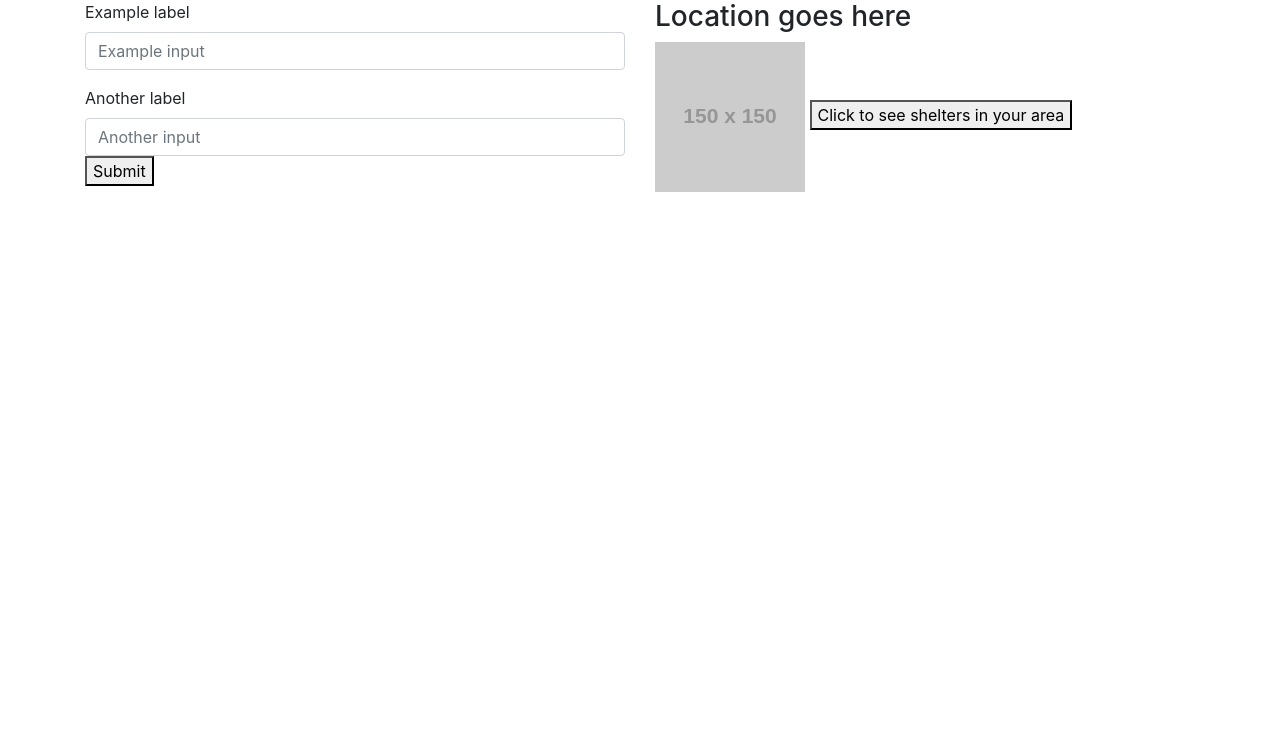
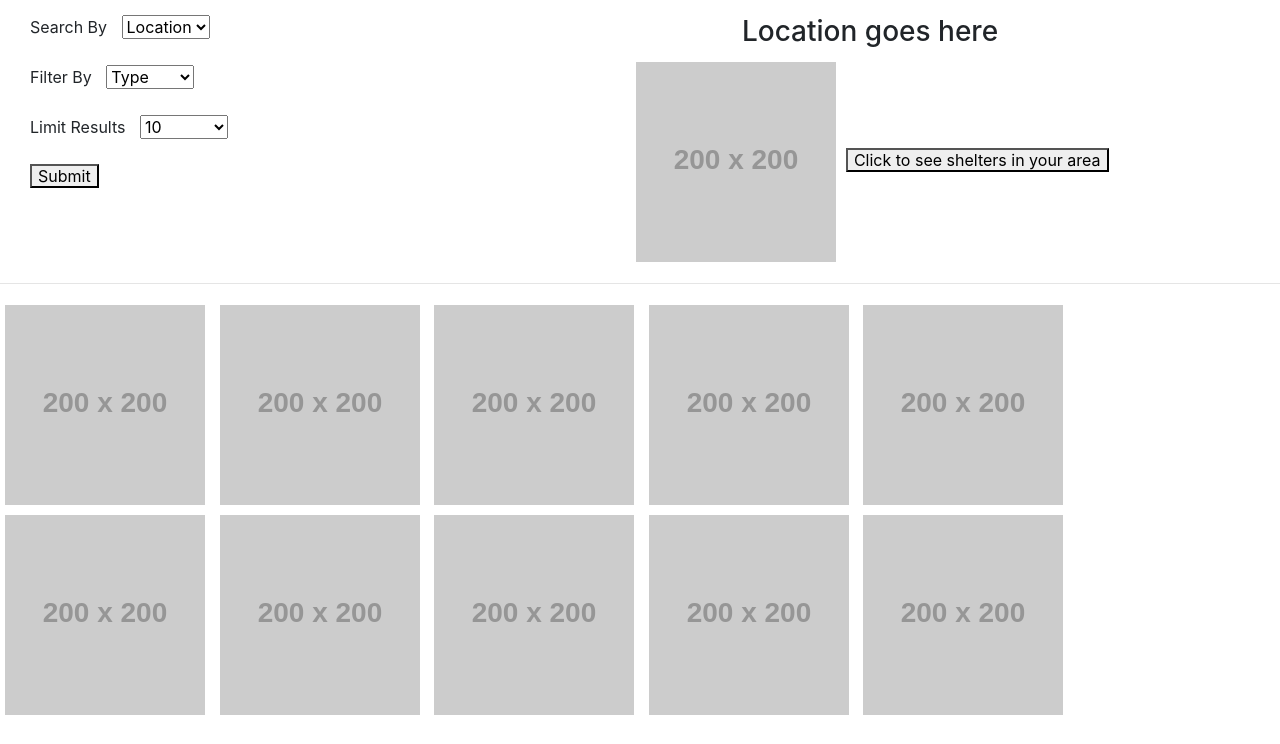
Before and after one commit to joecooler21/Pets-Fur-Friends, a plain HTML site: page index.html in a window 1280 px wide. Shown: the part 56-800 px from the top of the page. Drawn offline with nearby package versions, Linux system fonts and the light colour scheme; placeholder pictures from the web are drawn by us.

Commit message:
updated layout of wireframe html with styling\placement and assigned ids

```diff
--- a/css/style.css
+++ b/css/style.css
@@ -0,0 +1,24 @@
+
+
+.container {
+    margin: 15px;
+    text-align: left;
+}
+
+button {
+    margin-top: 15px;
+
+}
+
+select {
+    margin-bottom: 10px;
+    margin-left: 10px;
+}
+
+img {
+    margin: 5px;
+}
+
+#map-area {
+    text-align: center;
+}
--- a/index.html
+++ b/index.html
@@ -1,15 +1,19 @@
 <!DOCTYPE html>
 <html lang="en">
+
 <head>
   <meta charset="UTF-8">
   <meta name="viewport" content="width=device-width, initial-scale=1.0">
   <link rel="stylesheet" href="https://stackpath.bootstrapcdn.com/bootstrap/4.4.1/css/bootstrap.min.css">
-  <script src="https://cdnjs.cloudflare.com/ajax/libs/jquery/3.2.1/jquery.min.js"></script>
-  <title>Document</title>
+  <link rel="stylesheet" href="css/normalize.css">
+  <link rel="stylesheet" href="css/style.css" <script
+    src="https://cdnjs.cloudflare.com/ajax/libs/jquery/3.2.1/jquery.min.js">
+  </script>
+  <title>Pets Fur Friends</title>
 </head>
 <body>
   <nav class="navbar navbar-light bg-light">
-    <a class="navbar-brand">Navbar</a>
+    <a class="navbar-brand">Pets Fur Friends</a>
     <form class="form-inline">
       <input class="form-control mr-sm-2" type="search" placeholder="Search" aria-label="Search">
       <button class="btn btn-outline-success my-2 my-sm-0" type="submit">Search</button>
@@ -20,23 +24,65 @@
       <div class="col col-lg-6 col-md-6 col-sm-6">
         <form>
           <div class="form-group">
-        <label for="formGroupExampleInput">Example label</label>
-        <input type="text" class="form-control" id="formGroupExampleInput" placeholder="Example input">
+            <label for="search-by">Search By</label>
+            <select id="search-by">
+              <option value="Option 1">Location</option>
+              <option value="Option 2">Option 2</option>
+              <option value="Option 3">Option 3</option>
+              <option value="Option 4">Option 4</option>
+            </select>
           </div>
           <div class="form-group">
-        <label for="formGroupExampleInput2">Another label</label>
-        <input type="text" class="form-control" id="formGroupExampleInput2" placeholder="Another input">
+            <label for="filter-by">Filter By</label>
+            <select id="filter-by">
+              <option value="Option 1">Type</option>
+              <option value="Option 2">Option 2</option>
+              <option value="Option 3">Option 3</option>
+              <option value="Option 4">Option 4</option>
+            </select>
+          </div>
+          <div class="form-group">
+            <label for="limit-results">Limit Results</label>
+            <select id="limit-results">
+              <option value="Option 1">10</option>
+              <option value="Option 2">Option 2</option>
+              <option value="Option 3">Option 3</option>
+              <option value="Option 4">Option 4</option>
+            </select>
+            <br>
             <button type="button">Submit</button>
           </div>
       </div>
       </form>
       <div class="col col-lg-6 col-md-6 col-sm-6">
+        <div id="map-area">
           <h3 id="location">Location goes here</h3>
-      <img id="map" src="https://via.placeholder.com/150">
+          <img src="https://via.placeholder.com/200">
           <button type="button">Click to see shelters in your area</button>
         </div>
       </div>
     </div>
+  </div>
+  <hr>
+  <div class="container" id="img-container"></div>
+  <div class="row">
+    <div class="col col-lg-2.4 col-md-2.4 col-sm-2.4">
+      <img src="https://via.placeholder.com/200">
+      <img src="https://via.placeholder.com/200">
+      <img src="https://via.placeholder.com/200">
+      <img src="https://via.placeholder.com/200">
+      <img src="https://via.placeholder.com/200">
+    </div>
+  </div>
+  <div class="row">
+    <div class="col col-lg-2.4 col-md-2.4 col-sm-2.4">
+      <img src="https://via.placeholder.com/200">
+      <img src="https://via.placeholder.com/200">
+      <img src="https://via.placeholder.com/200">
+      <img src="https://via.placeholder.com/200">
+      <img src="https://via.placeholder.com/200">
+    </div>
+  </div>
+</body>
 
-</body>
 </html>
```
Lines whose indentation alone changed are shown as unchanged.
